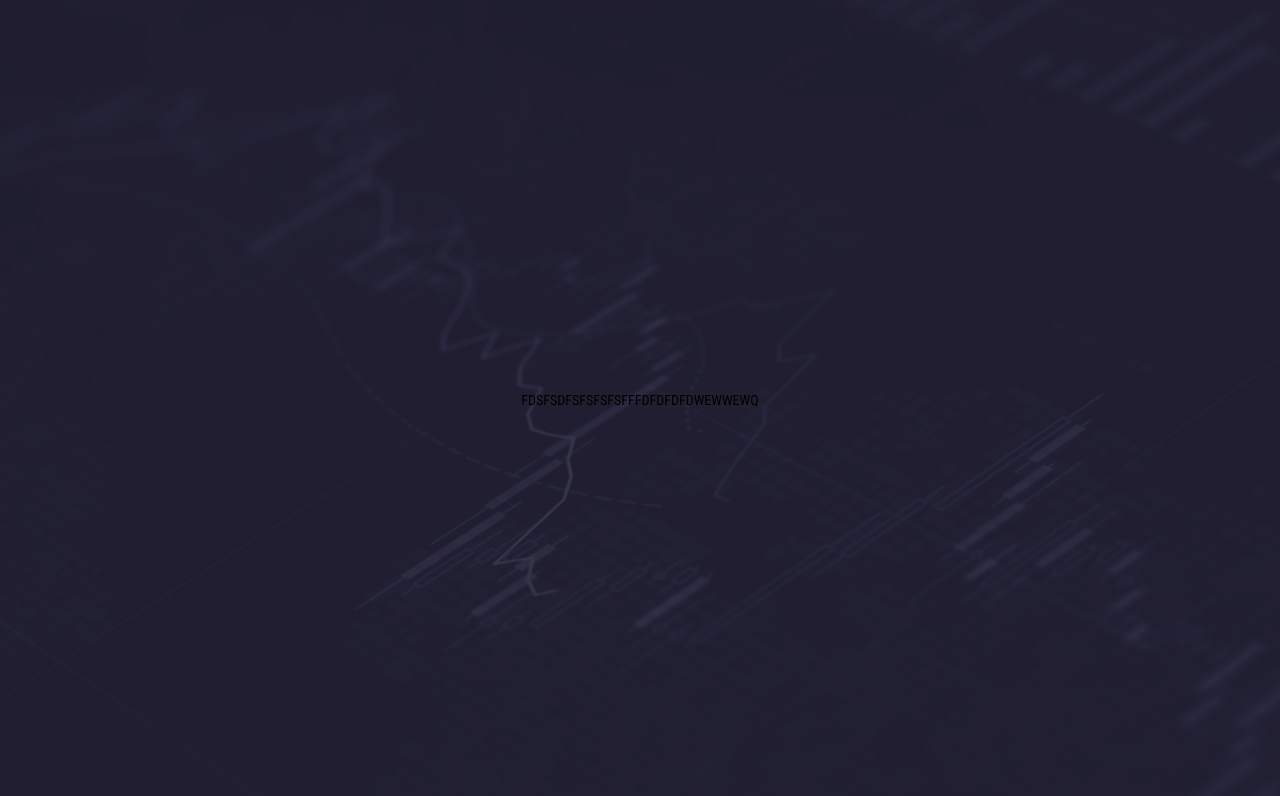
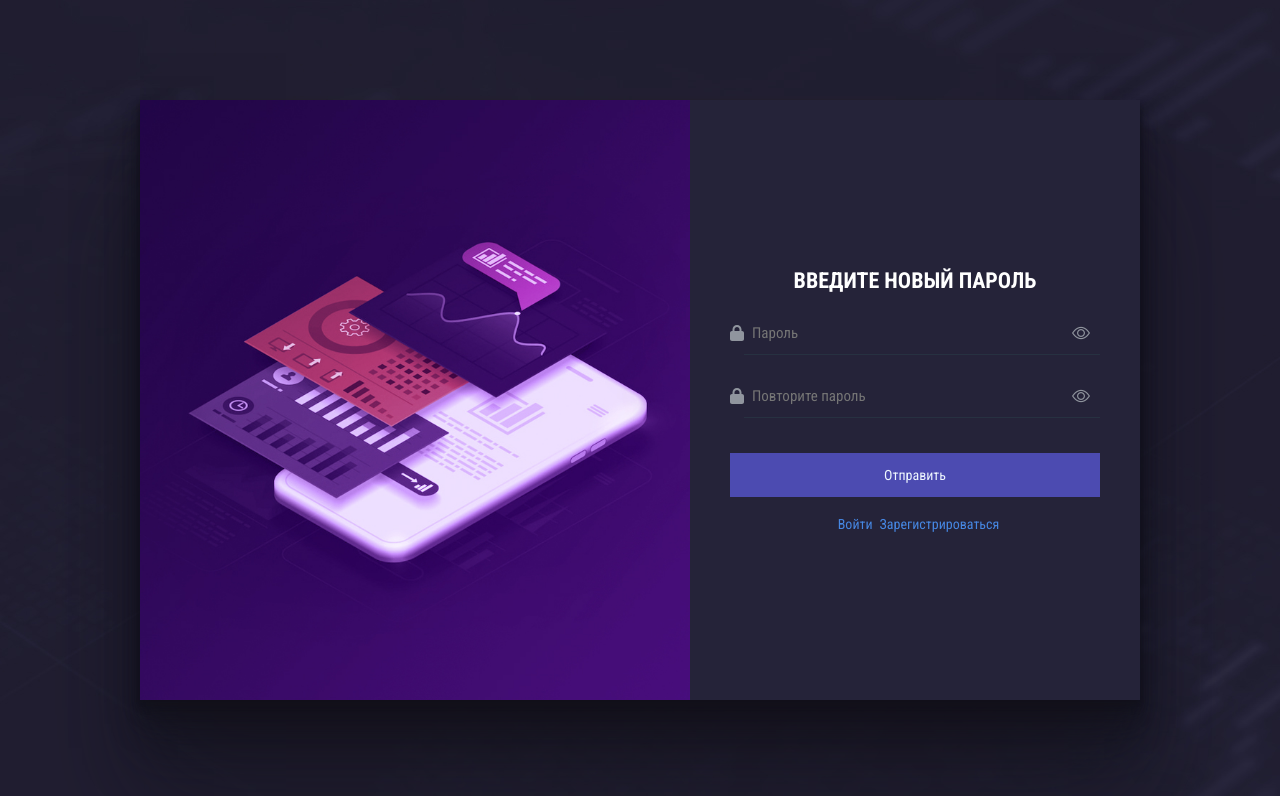
Before and after one commit to bartik369/app, a React (Create React App) app in the folder client/: page /reset/1/1 in a window 1280 px wide. Shown: the top 796 px of the page. Built offline with nearby package versions, Linux system fonts and the light colour scheme.

Commit message:
refactoring forms done

```diff
--- a/client/src/components/UI/buttons/SubmitButton.jsx
+++ b/client/src/components/UI/buttons/SubmitButton.jsx
@@ -3,7 +3,7 @@ import "./buttons.css"
 
 function SubmitButton({...props}) {
   return (
-    <button className="submit-btn" type="submit">
+    <button className={props.className} type="submit">
       {props.title}
     </button>
   )
--- a/client/src/components/UI/buttons/buttons.css
+++ b/client/src/components/UI/buttons/buttons.css
@@ -12,6 +12,21 @@
 .submit-btn:hover {
     background-color: #d639e1;
 }
+
+
+.submit-btn-small {
+    padding: 10px 14px;
+    background-color: #612097;
+    color: aliceblue;
+    transition: all .5s;
+    margin: 20px 0;
+    font-size: 14px;
+}
+
+.submit-btn-small:hover {
+    background-color: #d639e1;
+}
+
 
 /*Add button*/
 
--- a/client/src/components/form/forms.css
+++ b/client/src/components/form/forms.css
@@ -289,19 +289,19 @@
     padding-left: 3px;
 }
 
-.main .signin {
+.main .auth-links {
     display: flex;
     justify-content: center;
     color: #90959e;
 }
 
-.main .signin a {
+.main .auth-links a {
     color: #4687e2;
     margin-left: 7px;
     transition: all .8s;
 }
 
-.main .signin a:hover {
+.main .auth-links a:hover {
     color: #dc4760;
 }
 
--- a/client/src/components/pages/Authentication/Login.jsx
+++ b/client/src/components/pages/Authentication/Login.jsx
@@ -107,8 +107,8 @@ export default function Login() {
           <div className="restore-password">
             <Link to="/reset-password">{formConstants.forgotPassword}</Link>
           </div>
-          <SubmitButton title={formConstants.send} />
-          <div className="signin">
+          <SubmitButton className={"submit-btn"} title={formConstants.send} />
+          <div className="auth-links">
             {formConstants.accountNotExist}
             <Link to="/singup">{formConstants.register}</Link>
           </div>
--- a/client/src/components/pages/Authentication/ResetPassword.jsx
+++ b/client/src/components/pages/Authentication/ResetPassword.jsx
@@ -35,7 +35,7 @@ function ResetPassword() {
       <div className="auth">
         <div className="auth-sidebar"></div>
         <form className="auth-form" onSubmit={handleSubmit(onSubmit)}>
-          <div className="auth-form__title">Восстановление пароля</div>
+          <div className="auth-form__title">{formConstants.titleResetPasswordForm}</div>
           <div className="input-layer">
             <div className="auth-form__input">
               <FontAwesomeIcon icon={faEnvelope} className="input-icon" />
@@ -56,7 +56,7 @@ function ResetPassword() {
               {errors.email && <p>{errors.email.message || "Error"}</p>}
             </div>
           </div>
-          <SubmitButton title={formConstants.send} />
+          <SubmitButton className={"submit-btn"} title={formConstants.send} />
           <div className="auth-links">
           <Link to="/">
               {formConstants.enter}
--- a/client/src/components/pages/Authentication/SetNewPassword.jsx
+++ b/client/src/components/pages/Authentication/SetNewPassword.jsx
@@ -1,9 +1,137 @@
-import React from 'react'
+import React, {useRef, useState}from 'react';
+import { useDispatch } from 'react-redux';
+import { Link } from 'react-router-dom';
+import {useForm} from "react-hook-form";
+import { FontAwesomeIcon } from "@fortawesome/react-fontawesome";
+import { faLock} from "@fortawesome/free-solid-svg-icons";
+import SubmitButton from '../../UI/buttons/SubmitButton';
+import * as REGEX from "../../../utils/constants/regex.constants";
+import * as formConstants from "../../../utils/constants/form.constants";
 
 function SetNewPassword() {
+
+  const [passwordType, setPasswordType] = useState(false);
+  const [repeatPasswordType, setRepeatPasswordType] = useState(false);
+
+  const {
+    register,
+    formState: {errors},
+    handleSubmit,
+    watch,
+    setError,
+  } = useForm({
+    mode: "onBlur",
+  })
+
+  const password = useRef({});
+  password.current = watch("password", "");
+
+  const showPassword = (e) => {
+    e.preventDefault();
+    setPasswordType(passwordType ? false : true);
+  };
+  const showConfirmPassword = (e) => {
+    e.preventDefault();
+    setRepeatPasswordType(repeatPasswordType ? false : true);
+  };
+
+  const onSubmit = () => {
+
+  };
+
   return (
-    <div>
-      <h1>FDSFSDFSFSFSFSFFFDFDFDFDWEWWEWQ</h1>
+    <div className="main">
+      <div className="auth">
+        <div className="auth-sidebar">
+          <div className="auth-sidebar__info">
+            <div className="auth__notification">
+            </div>
+          </div>
+        </div>
+        <form className="auth-form" onSubmit={handleSubmit(onSubmit)}>
+        <div className="auth-form__title">{formConstants.titleSetNewPasswordForm}</div>
+
+          <div className="input-layer">
+            <div className="auth-form__input">
+              <FontAwesomeIcon icon={faLock} className="input-icon" />
+              <input
+                placeholder={formConstants.yourPassword}
+                type={passwordType ? "text" : "password"}
+                {...register("password", {
+                  required: formConstants.fillPassword,
+                  minLength: {
+                    value: 3,
+                    message: formConstants.minSymbolsOfPassword,
+                  },
+                  pattern: {
+                    value: REGEX.isValidPassword,
+                    message: formConstants.onlyLatinCharacters,
+                  },
+                })}
+              />
+              <button className="show-password" onClick={showPassword}>
+                {passwordType ? (
+                  <i
+                    className="bi bi-eye-slash"
+                    title={formConstants.hidePassword}
+                  ></i>
+                ) : (
+                  <i
+                    className="bi bi-eye"
+                    title={formConstants.openPassword}
+                  ></i>
+                )}
+              </button>
+            </div>
+            <div className="form-error">
+              {errors.password && <p>{errors.password.message || "Error"}</p>}
+            </div>
+          </div>
+
+          <div className="input-layer">
+            <div className="auth-form__input">
+              <FontAwesomeIcon icon={faLock} className="input-icon" />
+              <input
+                placeholder={formConstants.repeatPassword}
+                type={repeatPasswordType ? "text" : "password"}
+                {...register("confirmPassword", {
+                  required: formConstants.fillPassword,
+                  validate: (value) =>
+                    value === password.current ||
+                    formConstants.passwordsDoNotMatch,
+                })}
+              />
+              <button className="show-password" onClick={showConfirmPassword}>
+                {repeatPasswordType ? (
+                  <i
+                    className="bi bi-eye-slash"
+                    title={formConstants.hidePassword}
+                  ></i>
+                ) : (
+                  <i
+                    className="bi bi-eye"
+                    title={formConstants.openPassword}
+                  ></i>
+                )}
+              </button>
+            </div>
+            <div className="form-error">
+              {errors.confirmPassword && (
+                <p>{errors.confirmPassword.message || "Error"}</p>
+              )}
+            </div>
+          </div>
+          <SubmitButton className={"submit-btn"} title={formConstants.send} />
+          <div className="auth-links">
+          <Link to="/">
+              {formConstants.enter}
+          </Link>
+          <Link to="/singup">
+              {formConstants.register}
+          </Link>
+          </div>
+        </form>
+      </div>
     </div>
   )
 }
--- a/client/src/components/pages/Authentication/Signup.jsx
+++ b/client/src/components/pages/Authentication/Signup.jsx
@@ -220,8 +220,8 @@ export default function Signup() {
               )}
             </div>
           </div>
-          <SubmitButton title={formConstants.send} />
-          <div className="signin">
+          <SubmitButton className={"submit-btn"} title={formConstants.send} />
+          <div className="auth-links">
             {formConstants.accountExist}
             <Link to="/">
               {formConstants.enter}
--- a/client/src/utils/constants/form.constants.js
+++ b/client/src/utils/constants/form.constants.js
@@ -33,6 +33,8 @@ export const accountExist = "Уже есть аккаунт?";
 //
 
 export const titleRegistrationForm = "Регистрация";
+export const titleResetPasswordForm = "Восстановление пароля";
+export const titleSetNewPasswordForm = "Введите новый пароль";
 export const confirmRegistration = "Подтверждние регистрации";
 export const registrationInfo = "На Вашу почту было отправлено письмо с ссылкой для активации аккаунта";
 export const titleLogin = "Войти в систему";
@@ -46,3 +48,6 @@ export const wrongDeviceNumber = "Укажите корректное имя у
 export const wrongUserName = "Укажите корректное имя пользователя";
 export const requiredText = "Обязательно к заполнению";
 export const typeDevices = "Тип устройства";
+export const fillDeviceName = "Имя устройства";
+export const fillDeviceNumber = "Серийный номер";
+export const fillUserName = "Имя пользователя";
```
Also changed, not shown: client/src/components/form/add-device/AddDevice.jsx (+6 -6 lines), client/src/components/form/add-device/AddDeviceForm.jsx (deleted, +0 -148 lines), client/src/components/pages/Auth.jsx (deleted).
